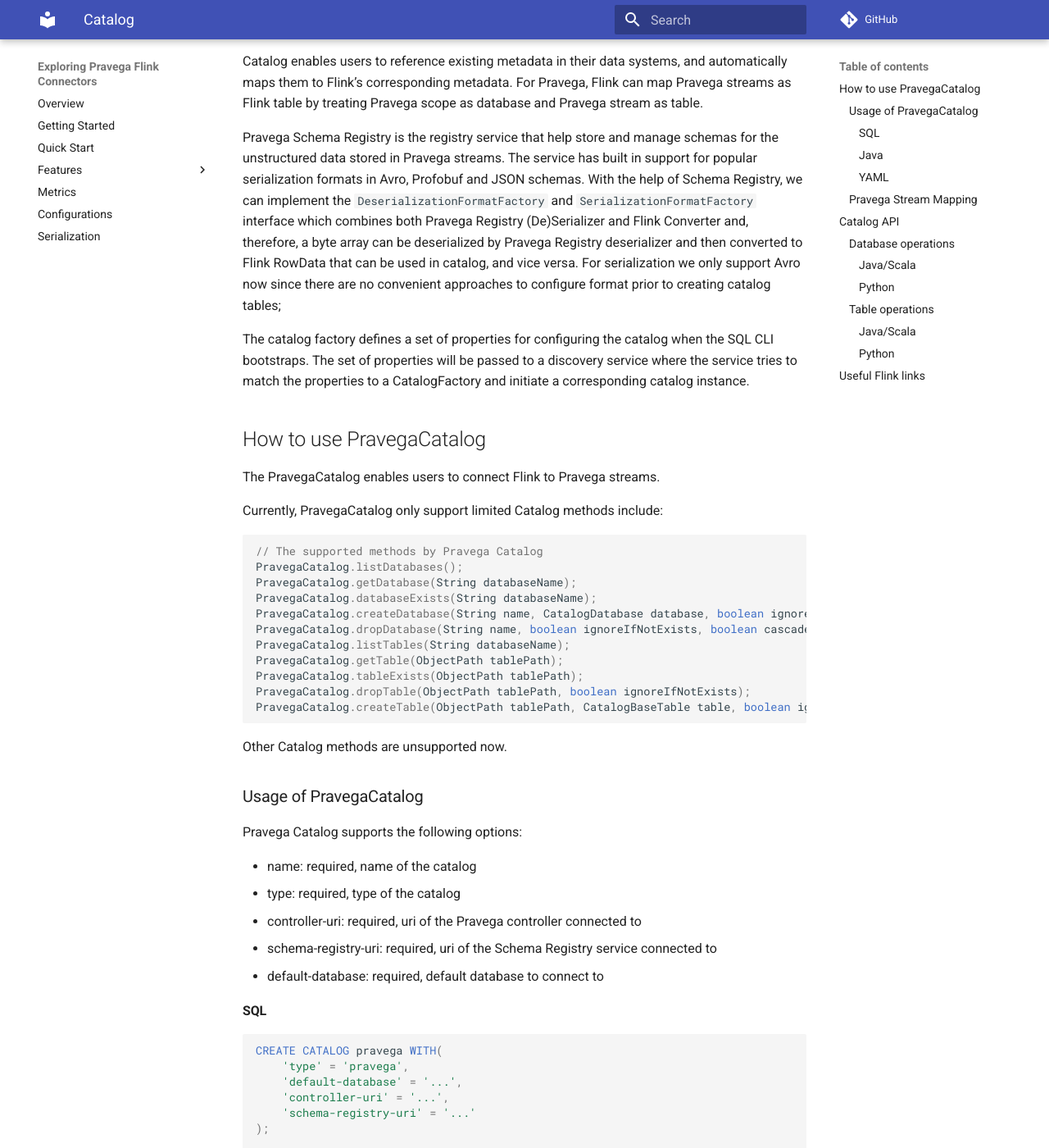
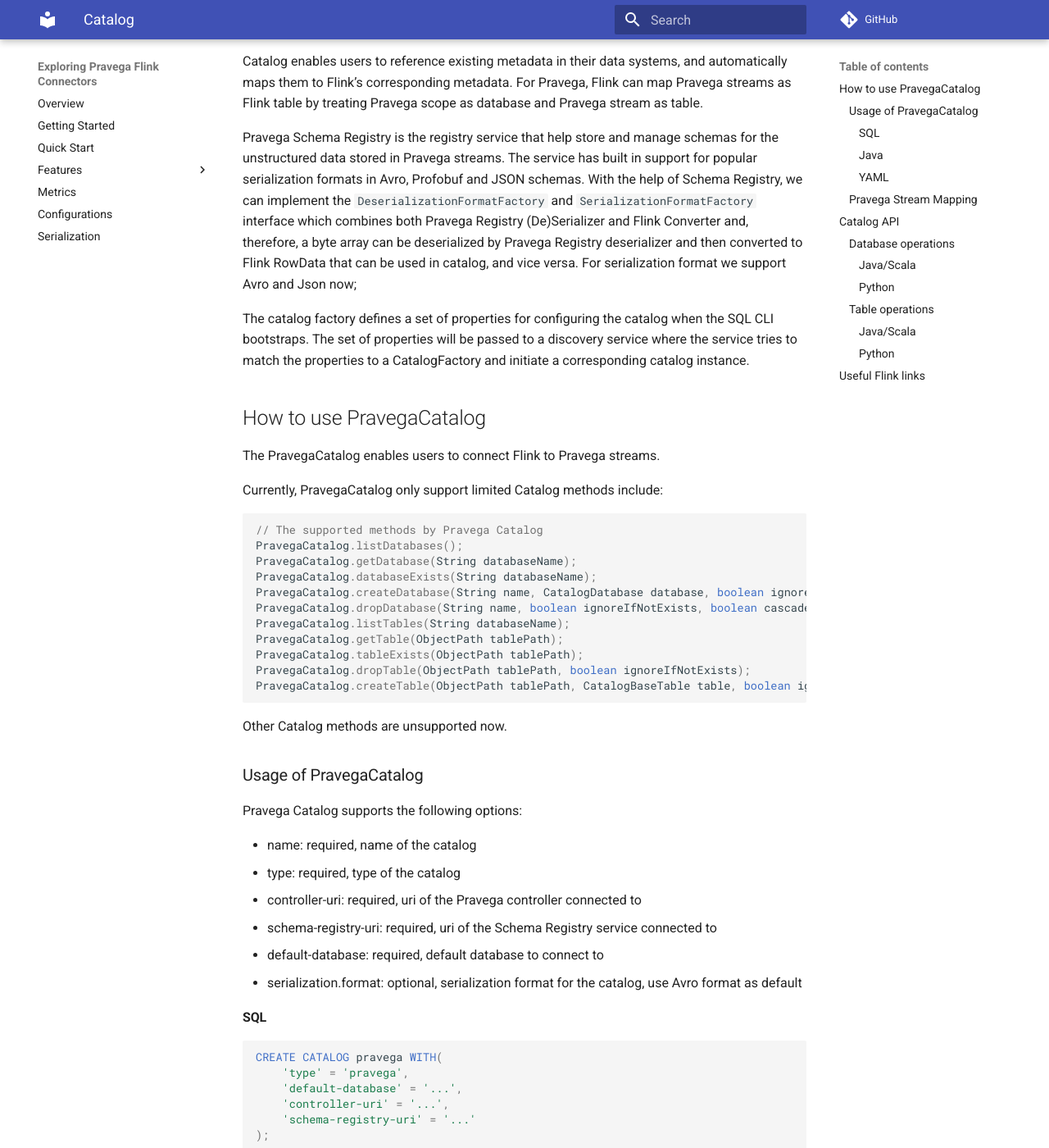
Before and after one commit to pravega/flink-connectors, an MkDocs documentation site: the page built from documentation/src/docs/catalog.md, in a window 1280 px wide and 1400 px high, scrolled down 236 px. Shown: the whole window at 82% size. Built offline with MkDocs 1.6.1 and Material for MkDocs 9.7.7, drawn with Linux system fonts in a browser that asks for light colours; comment, search, counter and statistics services are not loaded.

Commit message:
[issue-499] update document
Signed-off-by: Fan, Yang <fan.yang5@emc.com>

````diff
--- a/documentation/src/docs/catalog.md
+++ b/documentation/src/docs/catalog.md
@@ -14,7 +14,7 @@
 
 Catalog enables users to reference existing metadata in their data systems, and automatically maps them to Flink’s corresponding metadata. For Pravega, Flink can map Pravega streams as Flink table by treating Pravega scope as database and Pravega stream as table.
 
-Pravega Schema Registry is the registry service that help store and manage schemas for the unstructured data stored in Pravega streams. The service has built in support for popular serialization formats in Avro, Profobuf and JSON schemas. With the help of Schema Registry, we can implement the `DeserializationFormatFactory` and `SerializationFormatFactory` interface which combines both Pravega Registry (De)Serializer and Flink Converter and, therefore, a byte array can be deserialized by Pravega Registry deserializer and then converted to Flink RowData that can be used in catalog, and vice versa. For serialization we only support Avro now since there are no convenient approaches to configure format prior to creating catalog tables;
+Pravega Schema Registry is the registry service that help store and manage schemas for the unstructured data stored in Pravega streams. The service has built in support for popular serialization formats in Avro, Profobuf and JSON schemas. With the help of Schema Registry, we can implement the `DeserializationFormatFactory` and `SerializationFormatFactory` interface which combines both Pravega Registry (De)Serializer and Flink Converter and, therefore, a byte array can be deserialized by Pravega Registry deserializer and then converted to Flink RowData that can be used in catalog, and vice versa. For serialization format we support Avro and Json now;
 
 The catalog factory defines a set of properties for configuring the catalog when the SQL CLI bootstraps. The set of properties will be passed to a discovery service where the service tries to match the properties to a CatalogFactory and initiate a corresponding catalog instance.
 
@@ -47,6 +47,7 @@
 - controller-uri: required, uri of the Pravega controller connected to
 - schema-registry-uri: required, uri of the Schema Registry service connected to
 - default-database: required, default database to connect to
+- serialization.format: optional, serialization format for the catalog, use Avro format as default
 
 #### SQL
 ```sql
````
